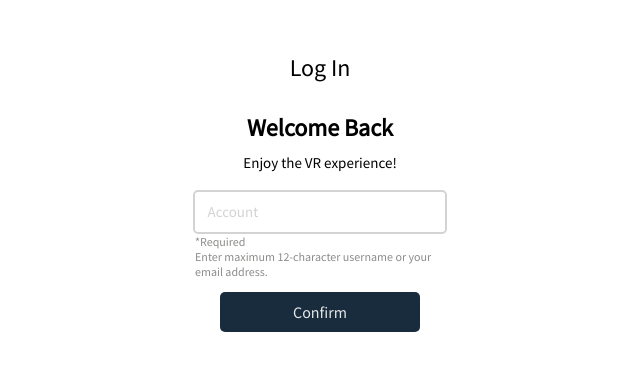
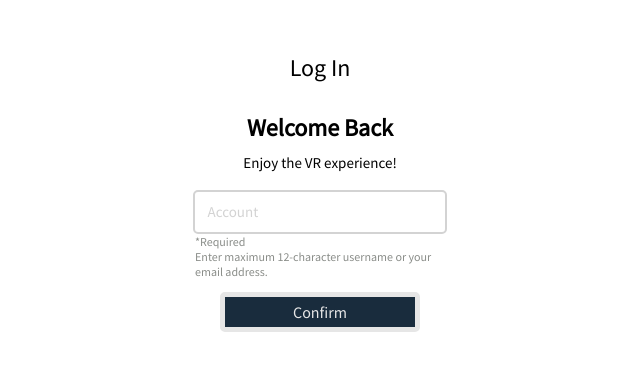
Before and after one commit to NataRich/uvr, a React (Create React App) app: page /login in a window 1280 px wide. Shown: the part 158-528 px from the top of the page, without its empty margins (0-640 px from the left). Built offline with nearby package versions, Linux system fonts and the light colour scheme.

Commit message:
add: normal borderColor style property

```diff
--- a/src/components/button/rounded/Group.tsx
+++ b/src/components/button/rounded/Group.tsx
@@ -27,6 +27,7 @@ const ButtonGroup: React.FC<GroupButtonAttributes> = ({
                         style: {
                             width: attr.width,
                             height: attr.height,
+                            borderColor: attr.borderColor,
                             backgroundColor: attr.backgroundColor,
                             loadingBorderColor: attr.loadingBorderColor,
                             fontColor: attr.fontColor,
--- a/src/components/button/rounded/RoundedButton.style.ts
+++ b/src/components/button/rounded/RoundedButton.style.ts
@@ -24,7 +24,7 @@ export const StyledRoundedButton = styled.button<RoundedButtonStyle & {isLoading
     color: ${props => props.isLoading ? 'transparent':props.fontColor};
     outline: none;
     border: 5px solid;
-    border-color: ${props => props.isLoading ? props.backgroundColor: 'transparent'};
+    border-color: ${props => props.isLoading ? props.backgroundColor:props.borderColor};
     border-right-color: ${props => props.isLoading ? props.loadingBorderColor:''};
     font-size: ${props => props.fontSize}px;
     cursor: ${props => props.isLoading || props.disabled ? 'none':'pointer'};
--- a/src/components/button/rounded/RoundedButton.tsx
+++ b/src/components/button/rounded/RoundedButton.tsx
@@ -8,6 +8,7 @@ const RoundedButton: React.FC<RoundedButtonAttributes> = ({
         width,
         height,
         backgroundColor,
+        borderColor,
         borderRadius,
         fontColor,
         fontSize,
@@ -25,7 +26,7 @@ const RoundedButton: React.FC<RoundedButtonAttributes> = ({
         <StyledRoundedButton {...{width, height, backgroundColor,
                                 borderRadius, fontColor, isLoading,
                                 loadingBorderColor, disabled, fontSize,
-                                invertColorH}}
+                                invertColorH, borderColor}}
             disabled={disabled}
             onClick={onClickHandler}>
             {defaultValue}
--- a/src/components/button/rounded/interface.ts
+++ b/src/components/button/rounded/interface.ts
@@ -7,6 +7,7 @@ export interface RoundedButtonAttributes {
 export interface RoundedButtonStyle {
     width:              number;
     height:             number;
+    borderColor:        string;
     borderRadius:       number;
     backgroundColor:    string;
     fontColor:          string;
```
